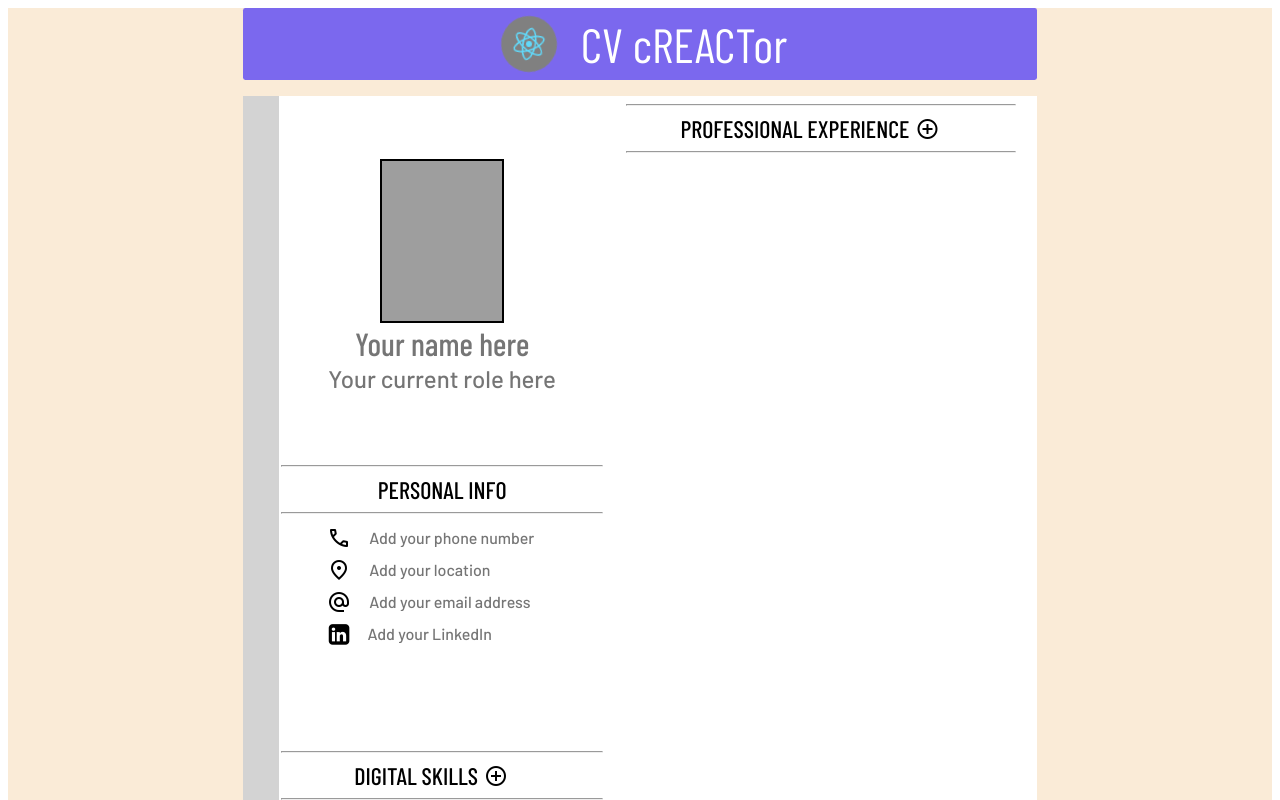
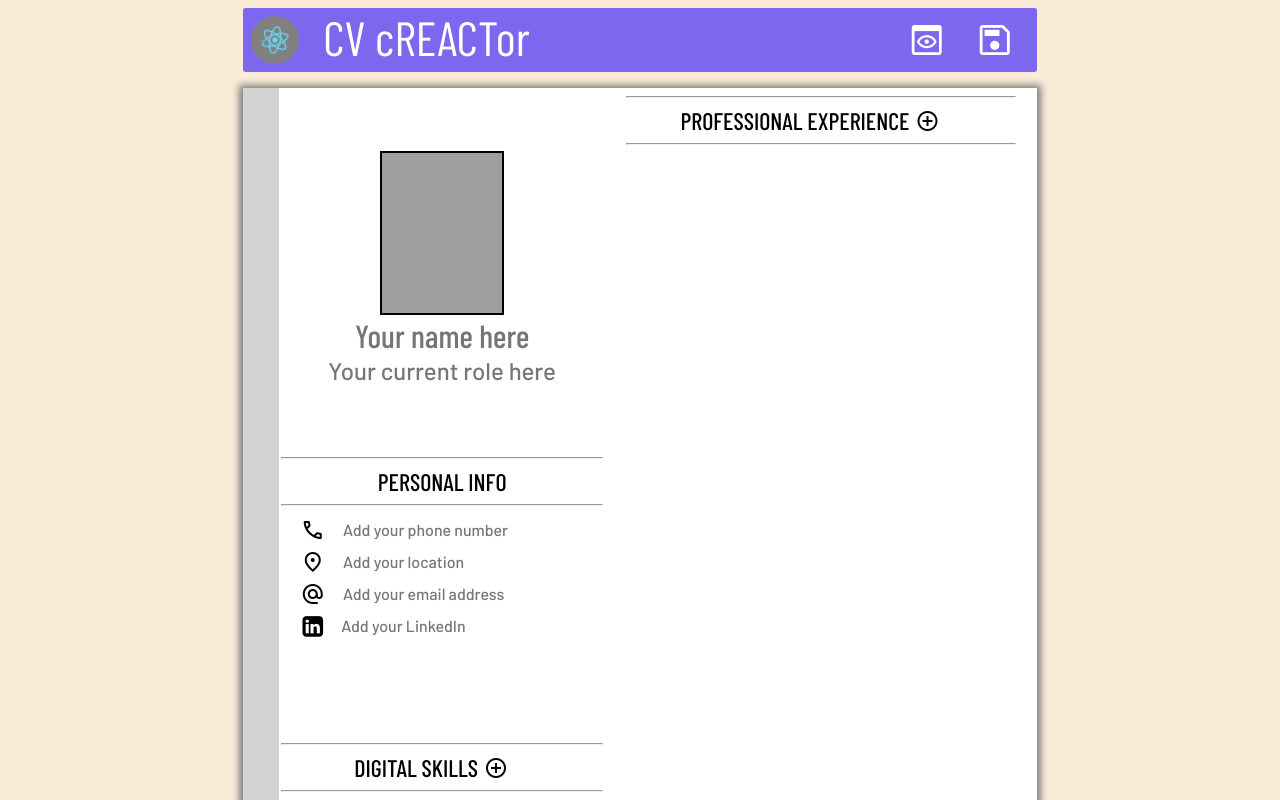
Before and after one commit to leynadm/cv-project, a React (Create React App) app: page / in a window 1280 px wide. Shown: the top 800 px of the page. Built offline with nearby package versions, Linux system fonts and the light colour scheme; grey boxes are pictures that could not be loaded; a web font is replaced by a local one.

Commit message:
Add delete buttons to the tasks in the professional experience side

```diff
--- a/src/App.css
+++ b/src/App.css
@@ -5,9 +5,13 @@
   font-family: 'Barlow Condensed', sans-serif;
   display: grid;
   justify-content: center;
+  width: 100vw;
+  max-width: 100%;
+}
+
+body{
   background-color: antiquewhite;
 }
-
 
 @keyframes App-logo-spin {
   from {
--- a/src/components/CV-ProfExpBlock.js
+++ b/src/components/CV-ProfExpBlock.js
@@ -7,7 +7,6 @@ class CVProfExpBlock extends Component {
 
     this.state = {
       inputFields: [],
-      inputHeight: 21,
     };
   }
 
@@ -25,9 +24,14 @@ class CVProfExpBlock extends Component {
     }));
   };
 
-  handleDelete = () => {
-    console.log("yes");
+  handleDelete = index => {
+    this.setState(prevState => {
+      const inputFields = [...prevState.inputFields];
+      inputFields.splice(index, 1);
+      return { inputFields };
+    });
   };
+
 
   render() {
     return (
--- a/src/components/PageHeader.js
+++ b/src/components/PageHeader.js
@@ -1,20 +1,39 @@
 import React from "react";
 import { Component } from "react";
-import '../styles/PageHeader.css';
-import reactLogo from "../images/logo.svg"
+import "../styles/PageHeader.css";
+import reactLogo from "../images/logo.svg";
+import '../styles/CV.css';
 
-class PageHeader extends Component{
+class PageHeader extends Component {
+  previewCV = () => {
 
-    render(){
+  };
 
-        return(
-            <div className="page-header">
-                <img src={reactLogo} alt="react logo" className="page-logo"></img>
-                <div className="page-header-title">CV cREACTor</div>
-            </div>
-        )
-    }
+  render() {
+    return (
+      <div className="page-header">
+        <div className="page-header-brand">
+          <img src={reactLogo} alt="react logo" className="page-logo"></img>
+          <div className="page-header-title">CV cREACTor</div>
+        </div>
 
+        <div
+          className="page-header-buttons"
+          title="Preview your CV before saving"
+        >
+          <button type="button" onMouseEnter={this.previewCV}>
+            <span className="material-symbols-outlined preview-btn">
+              preview
+            </span>
+          </button>
+
+          <button type="button" title="Save your CV">
+            <span className="material-symbols-outlined save-btn">save</span>
+          </button>
+        </div>
+      </div>
+    );
+  }
 }
 
-export default PageHeader
+export default PageHeader;
--- a/src/styles/CV-Education.css
+++ b/src/styles/CV-Education.css
@@ -30,3 +30,7 @@
     width: 70%;
 
 }
+
+.CV-education-block{
+    padding-bottom: 1rem;
+}
--- a/src/styles/CV-PersonalInfo.css
+++ b/src/styles/CV-PersonalInfo.css
@@ -1,5 +1,9 @@
 .CV-personal-info{
     grid-column: 2/3;
+}
+
+.CV-personal-info input{
+    width: 75%;
 }
 
 .CV-header-personal-info{
--- a/src/styles/CV.css
+++ b/src/styles/CV.css
@@ -13,6 +13,8 @@
     width: 21cm;
     height: 29.7cm;
     background-color:white;
+    box-shadow: 0px 1px 7px 4px gray;
+
 }
 
 .CV-page .first{
--- a/src/styles/PageHeader.css
+++ b/src/styles/PageHeader.css
@@ -1,17 +1,28 @@
 .page-header {
   display: flex;
+  flex-direction: row;
   background-color: mediumslateblue;
   border-radius: 0.15rem;
   color: white;
   font-size: large;
+  margin-bottom: 1rem;
+  justify-content: space-between;
+  align-items: center;
+}
+
+.page-header-brand{
+  display: flex;
+}
+
+.page-header-buttons{
+  display: flex;
   justify-content: center;
   align-items: center;
-  margin-bottom: 1rem;
 }
 
 .page-logo {
-  width: 3.5rem;
-  height: 3.5rem;
+  width: 3rem;
+  height: 3rem;
   pointer-events: none;
   border-radius: 25rem;
   border: none;
@@ -41,3 +52,14 @@
     animation: App-logo-spin infinite 20s linear;
   }
 }
+
+.page-header-buttons button{
+  color: white;
+  font-size: 2.5rem;
+}
+
+.page-header-buttons span{
+  color: white;
+  font-size: 2.5rem;
+
+}
```
